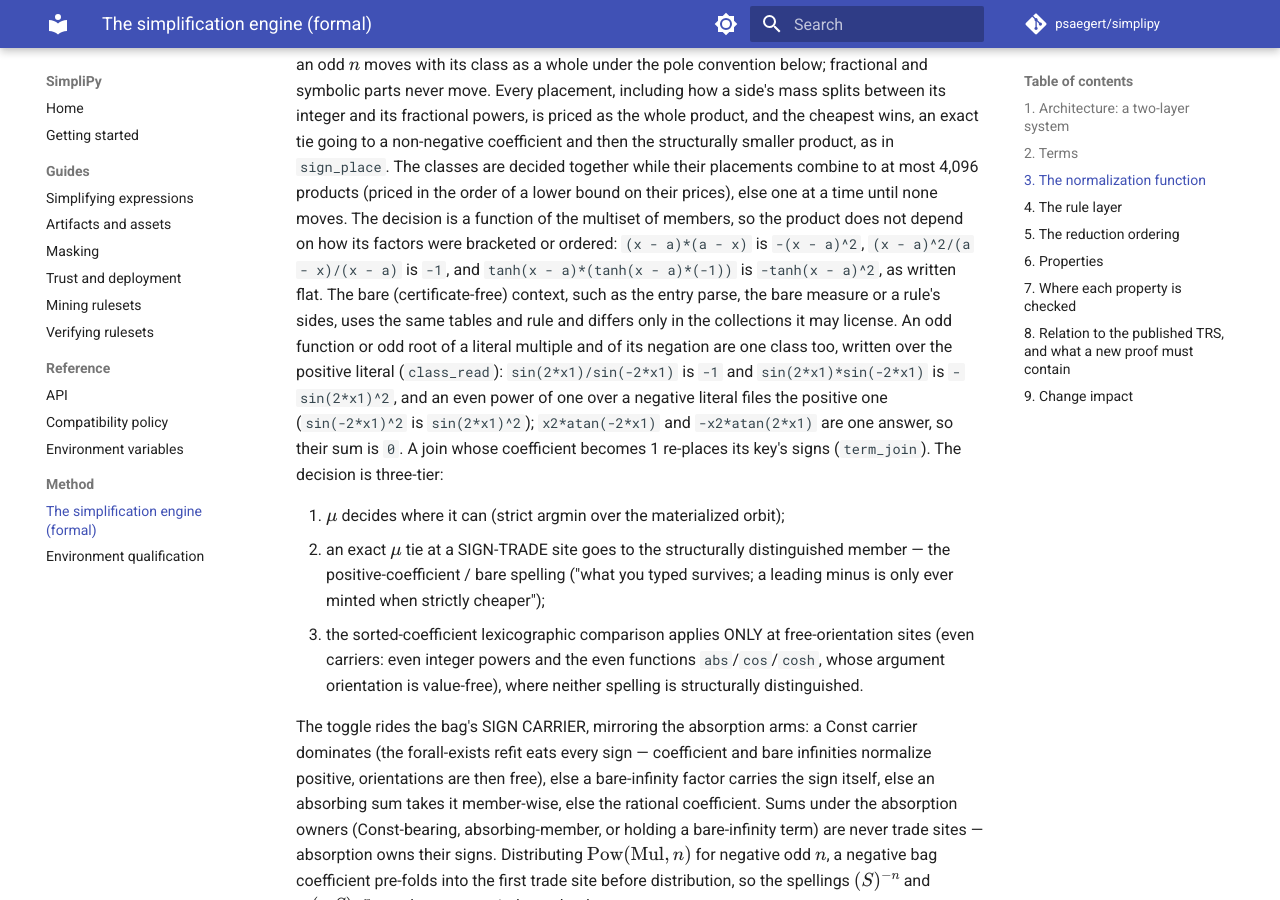
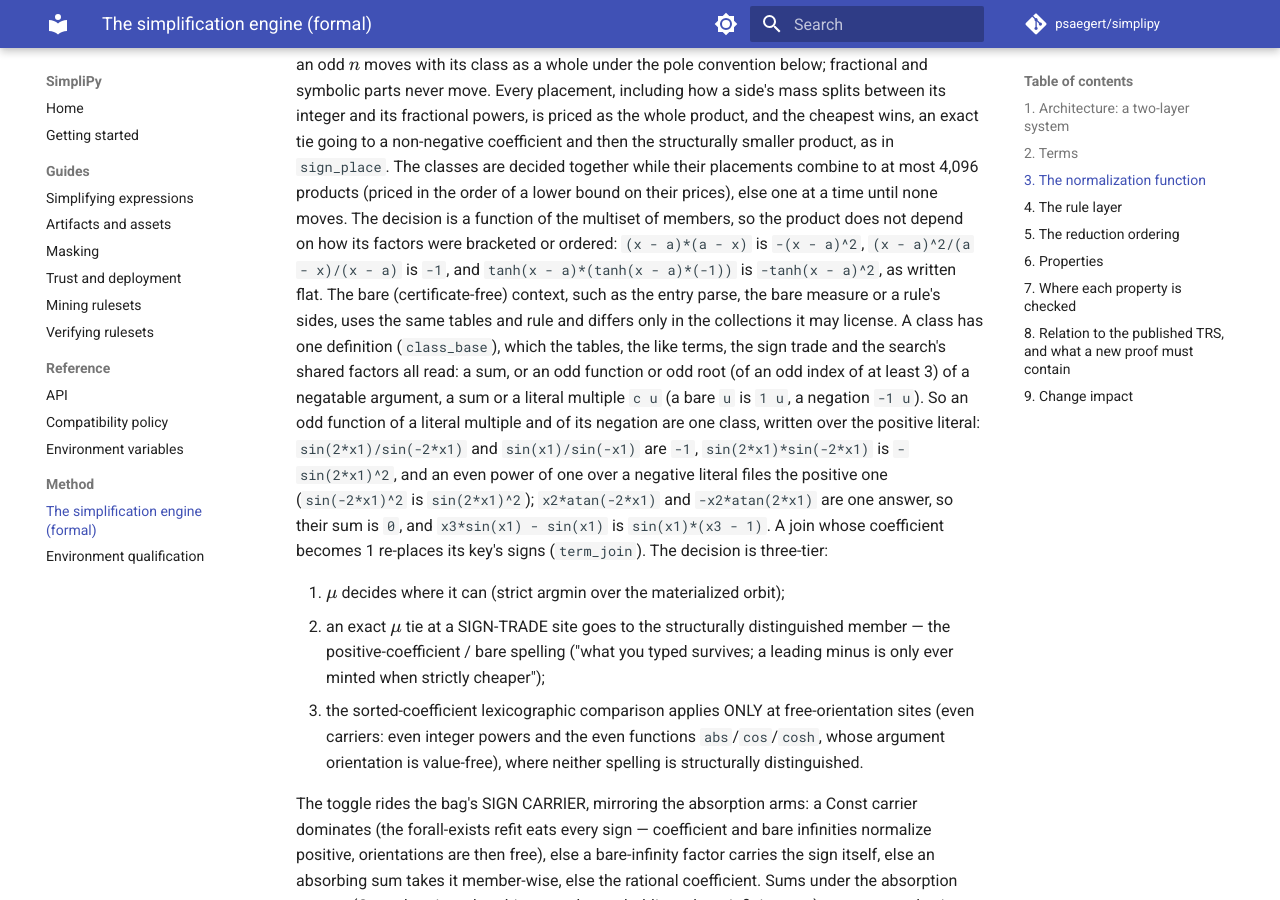
Before and after one commit to psaegert/simplipy, an MkDocs documentation site: the page built from docs/formal.md, in a window 1280 px wide and 900 px high, scrolled down 5784 px. Built offline with MkDocs 1.6.1 and Material for MkDocs 9.7.7, drawn with Linux system fonts in a browser that asks for light colours; comment, search, counter and statistics services are not loaded.

Commit message:
One class reading for the table, the like terms, the sign trade and FACTOR
"Class" had several definitions. The product table read a literal multiple
under an odd head as a class, while the orientation the like terms and the
search's shared factors use (`orient_base`, `up_to_sign_key`) took only a sum
or an odd head of a sum, so `x3*sin(x1) - sin(x1)` stayed
`sin(-x1) + x3*sin(x1)` in every mode while `x3*sin(x1 - x2) + sin(x2 - x1)`
factored, and `<constant>*sin(x1) - sin(x1)` did not collect.

`class_base` is now the one definition: a sum the sign may pass through, or an
odd function or odd root (of an odd index of at least 3) of a negatable
argument, a sum or a literal multiple `c u` (a bare `u` is `1 u`, a negation
`-1 u`). The table (`class_read`), the orientation of like terms and shared
factors (`orient_base`, `carries_class`, `carried_classes`), the sign trade's
classes (`site_multiple`), a term read up to sign (`odd_signs_out`) and `pow`'s
even powers all read it:

  x3*sin(x1) - sin(x1)            -> sin(x1)*(x3 - 1)
  x3*rootn(x1, 3) - rootn(x1, 3)  -> rootn(x1, 3)*(x3 - 1)
  <constant>*sin(x1) - sin(x1)    -> <constant>*sin(x1)
  sin(x1)/sin(-x1)                -> -1 (f64 too)
  sin(x1)*sin(-x1)                -> -sin(x1)^2
  sinh(sinh(-x15))^2              -> sinh(sinh(x15))^2

The certification controls move from `(tanh -a)^2`, which the construction
now files itself, to `-tanh(-a) = tanh a`; the corpus walk rests 3,000
milli-bits cheaper.

Co-Authored-By: Claude Opus 5.5 <noreply@anthropic.com>
Claude-Session: https://claude.ai/code/session_016gamUqKQqroqag4GFsNu6W

```diff
--- a/docs/formal.md
+++ b/docs/formal.md
@@ -247,12 +247,16 @@ decision is a function of the multiset of members, so the product does not depen
 factors were bracketed or ordered: `(x - a)*(a - x)` is `-(x - a)^2`, `(x - a)^2/(a - x)/(x - a)`
 is `-1`, and `tanh(x - a)*(tanh(x - a)*(-1))` is `-tanh(x - a)^2`, as written flat. The bare
 (certificate-free) context, such as the entry parse, the bare measure or a rule's sides, uses
-the same tables and rule and differs only in the collections it may license. An odd function or
-odd root of a literal multiple and of its negation are one class too, written over the positive
-literal (`class_read`): `sin(2*x1)/sin(-2*x1)` is `-1` and `sin(2*x1)*sin(-2*x1)` is
-`-sin(2*x1)^2`, and an even power of one over a negative literal files the positive one
-(`sin(-2*x1)^2` is `sin(2*x1)^2`); `x2*atan(-2*x1)` and `-x2*atan(2*x1)` are one answer, so
-their sum is `0`. A join whose coefficient becomes 1 re-places its key's
+the same tables and rule and differs only in the collections it may license. A class has one
+definition (`class_base`), which the tables, the like terms, the sign trade and the search's shared
+factors all read: a sum, or an odd function or odd root (of an odd index of at least 3) of a
+negatable argument, a sum or a literal multiple `c u` (a bare `u` is `1 u`, a negation `-1 u`).
+So an odd function of a literal multiple and of its negation are one class, written over the
+positive literal: `sin(2*x1)/sin(-2*x1)` and `sin(x1)/sin(-x1)` are `-1`,
+`sin(2*x1)*sin(-2*x1)` is `-sin(2*x1)^2`, and an even power of one over a negative literal files
+the positive one (`sin(-2*x1)^2` is `sin(2*x1)^2`); `x2*atan(-2*x1)` and `-x2*atan(2*x1)` are
+one answer, so their sum is `0`, and `x3*sin(x1) - sin(x1)` is `sin(x1)*(x3 - 1)`. A join whose
+coefficient becomes 1 re-places its key's
 signs (`term_join`). The decision is three-tier:
 
 1. $\mu$ decides where it can (strict argmin over the materialized orbit);
```
Also changed, not shown: CHANGELOG.md (+6 -2 lines), 4 other files.
